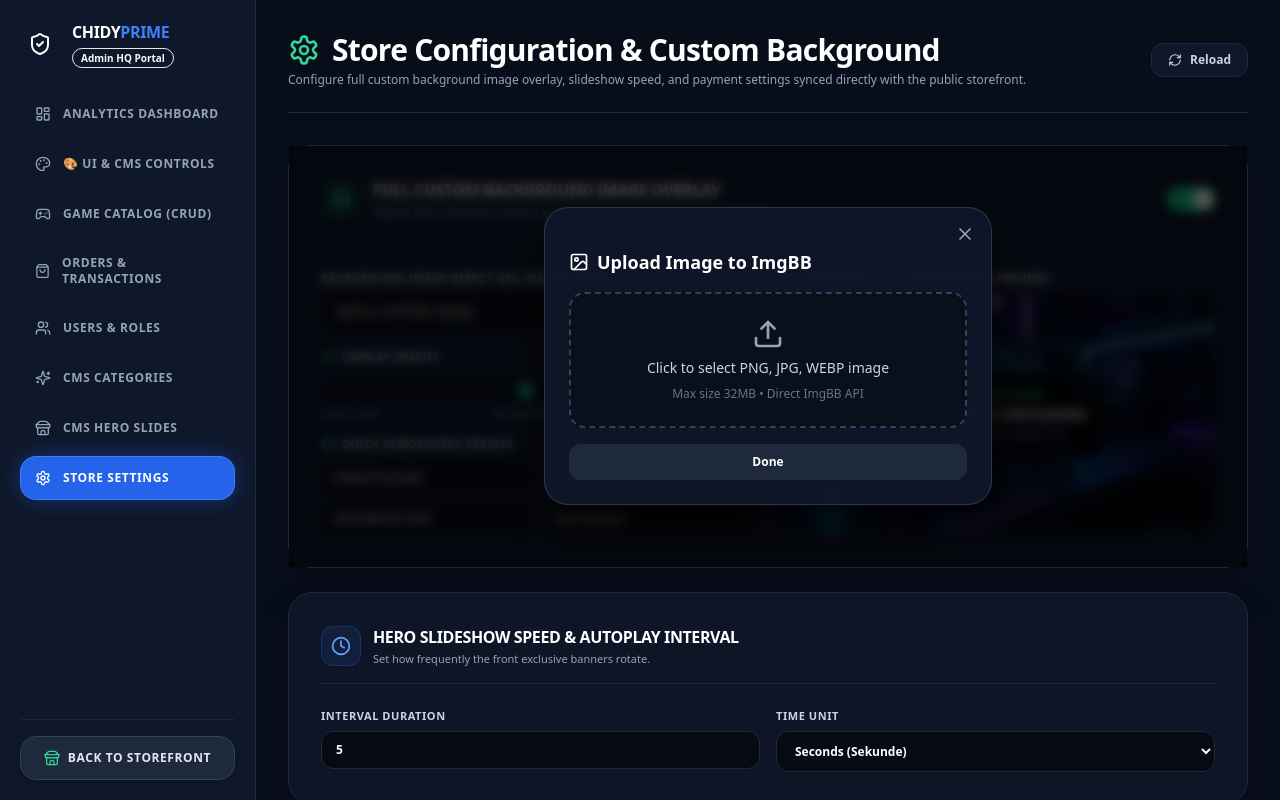
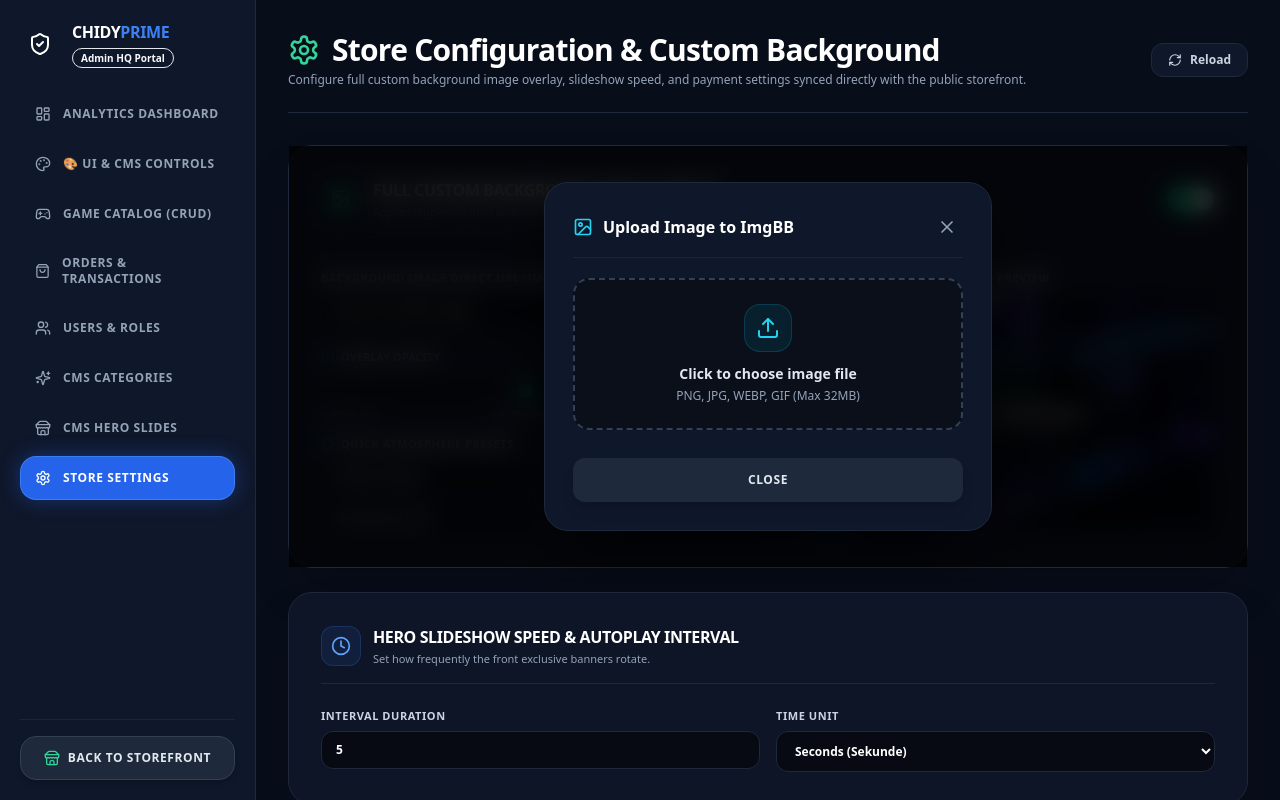
Before and after one commit to Rashidsite/CHIDY-PRIME, a Next.js app: page /admin/settings in a window 1280 px wide. Both pictures are taken after a click on the button "Upload ImgBB". Shown: the top 800 px of the page. Built offline with nearby package versions, Linux system fonts and the light colour scheme; no server answers; the database is empty.

Commit message:
fix(modal): isolate file input to dropzone, stop event bubbling, fix copy and done handlers

```diff
--- a/components/ImgBBUploadModal.tsx
+++ b/components/ImgBBUploadModal.tsx
@@ -1,7 +1,7 @@
 'use client';
 
-import React, { useState } from 'react';
-import { Upload, CheckCircle2, Image as ImageIcon, Loader2, Copy, X } from 'lucide-react';
+import React, { useState, useRef } from 'react';
+import { Upload, CheckCircle2, Image as ImageIcon, Loader2, Copy, Check, X, RefreshCw } from 'lucide-react';
 
 interface ImgBBUploadModalProps {
   onUploadSuccess?: (url: string) => void;
@@ -20,6 +20,24 @@ export default function ImgBBUploadModal({
   const [uploadedUrl, setUploadedUrl] = useState<string | null>(null);
   const [error, setError] = useState<string | null>(null);
   const [copied, setCopied] = useState(false);
+
+  const fileInputRef = useRef<HTMLInputElement>(null);
+
+  const handleOpen = (e: React.MouseEvent) => {
+    e.preventDefault();
+    e.stopPropagation();
+    setError(null);
+    setCopied(false);
+    setIsOpen(true);
+  };
+
+  const handleClose = (e?: React.MouseEvent) => {
+    if (e) {
+      e.preventDefault();
+      e.stopPropagation();
+    }
+    setIsOpen(false);
+  };
 
   const handleFileChange = async (e: React.ChangeEvent<HTMLInputElement>) => {
     const file = e.target.files?.[0];
@@ -43,16 +61,59 @@ export default function ImgBBUploadModal({
       });
 
       const data = await res.json();
-      if (!res.ok || !data.success) {
-        throw new Error(data.error || 'Failed to upload image');
+      if (!res.ok || !data.success || !data.url) {
+        throw new Error(data.error || 'Failed to upload image to ImgBB');
       }
 
       setUploadedUrl(data.url);
-      if (onUploadSuccess) onUploadSuccess(data.url);
+      if (onUploadSuccess) {
+        onUploadSuccess(data.url);
+      }
     } catch (err: any) {
       setError(err.message || 'Image upload failed');
     } finally {
       setUploading(false);
+      // Reset input value so same file can be selected again if needed
+      if (fileInputRef.current) {
+        fileInputRef.current.value = '';
+      }
+    }
+  };
+
+  const handleCopy = (e: React.MouseEvent) => {
+    e.preventDefault();
+    e.stopPropagation();
+    if (!uploadedUrl) return;
+
+    if (navigator?.clipboard?.writeText) {
+      navigator.clipboard.writeText(uploadedUrl);
+    } else {
+      const textArea = document.createElement('textarea');
+      textArea.value = uploadedUrl;
+      document.body.appendChild(textArea);
+      textArea.select();
+      document.execCommand('copy');
+      document.body.removeChild(textArea);
+    }
+
+    setCopied(true);
+    setTimeout(() => setCopied(false), 2500);
+  };
+
+  const handleDone = (e: React.MouseEvent) => {
+    e.preventDefault();
+    e.stopPropagation();
+    if (uploadedUrl && onUploadSuccess) {
+      onUploadSuccess(uploadedUrl);
+    }
+    setIsOpen(false);
+  };
+
+  const triggerFileSelect = (e: React.MouseEvent) => {
+    e.preventDefault();
+    e.stopPropagation();
+    if (!uploading) {
+      fileInputRef.current?.click();
     }
   };
 
@@ -66,115 +127,168 @@ export default function ImgBBUploadModal({
     }
   }, [isOpen]);
 
-  const handleCopy = () => {
-    if (!uploadedUrl) return;
-    navigator.clipboard.writeText(uploadedUrl);
-    setCopied(true);
-    setTimeout(() => setCopied(false), 2000);
-  };
-
   return (
     <>
       <button
         type="button"
-        onClick={() => setIsOpen(true)}
-        className={`flex items-center justify-center gap-2 px-4 py-2 rounded-xl bg-slate-800 border border-slate-700 text-slate-200 text-xs font-semibold hover:bg-slate-700 hover:text-white transition-all ${className}`}
+        onClick={handleOpen}
+        className={`flex items-center justify-center gap-2 px-4 py-2.5 rounded-xl bg-slate-800 border border-slate-700 text-slate-200 text-xs font-bold hover:bg-slate-700 hover:text-white hover:border-slate-600 transition-all cursor-pointer touch-manipulation shrink-0 ${className}`}
       >
-        <Upload className="w-4 h-4 text-accent-cyan" />
+        <Upload className="w-4 h-4 text-cyan-400" />
         <span>{buttonLabel}</span>
       </button>
 
       {isOpen && (
         <div
-          onClick={(e) => {
-            if (e.target === e.currentTarget) setIsOpen(false);
-          }}
-          className="fixed inset-0 z-50 bg-black/65 backdrop-blur-[6px] flex items-center justify-center p-4 animate-in fade-in duration-200"
+          onClick={handleClose}
+          className="fixed inset-0 z-50 bg-black/75 backdrop-blur-md flex items-center justify-center p-4 animate-in fade-in duration-200"
         >
-          <div className="bg-slate-900/95 border border-slate-700/80 rounded-3xl p-6 max-w-md w-full relative shadow-[0_25px_50px_-12px_rgba(0,0,0,0.8)] space-y-4 overscroll-contain">
+          {/* Modal Container: Stops event bubbling to backdrop */}
+          <div
+            onClick={(e) => e.stopPropagation()}
+            className="bg-slate-900 border border-slate-800 rounded-3xl p-6 sm:p-7 max-w-md w-full relative shadow-[0_25px_60px_-15px_rgba(0,0,0,0.9)] space-y-5"
+          >
 
+            {/* Top Header */}
+            <div className="flex items-center justify-between border-b border-slate-800/80 pb-3.5">
+              <h3 className="text-base font-extrabold text-white flex items-center gap-2.5">
+                <ImageIcon className="w-5 h-5 text-cyan-400" />
+                <span>Upload Image to ImgBB</span>
+              </h3>
               <button
-              onClick={() => setIsOpen(false)}
-              className="absolute top-4 right-4 text-slate-400 hover:text-white"
+                type="button"
+                onClick={handleClose}
+                className="p-1.5 rounded-xl text-slate-400 hover:text-white hover:bg-slate-800 transition-colors cursor-pointer"
+                title="Close"
               >
                 <X className="w-5 h-5" />
               </button>
+            </div>
 
-            <h3 className="text-lg font-bold text-white flex items-center gap-2">
-              <ImageIcon className="w-5 h-5 text-accent-cyan" />
-              <span>Upload Image to ImgBB</span>
-            </h3>
+            {/* Hidden native input, activated strictly via ref */}
+            <input
+              ref={fileInputRef}
+              type="file"
+              accept="image/png,image/jpeg,image/jpg,image/webp,image/gif"
+              onChange={handleFileChange}
+              disabled={uploading}
+              className="hidden"
+            />
 
-            <div className="border-2 border-dashed border-slate-700 rounded-2xl p-6 flex flex-col items-center justify-center text-center gap-2 hover:border-brand-500 transition-colors bg-slate-950/50">
+            {/* Isolated Dashed Upload Dropzone */}
+            <div
+              onClick={triggerFileSelect}
+              className="relative border-2 border-dashed border-slate-700 hover:border-cyan-500 rounded-2xl p-6 flex flex-col items-center justify-center text-center gap-3 cursor-pointer transition-all bg-slate-950/60 hover:bg-slate-950/90 group"
+            >
               {previewUrl ? (
-                <div className="relative w-full aspect-video rounded-xl overflow-hidden border border-slate-800">
+                <div className="relative w-full aspect-video rounded-xl overflow-hidden border border-slate-800 bg-slate-950">
                   <img src={previewUrl} alt="Preview" className="w-full h-full object-cover" />
+                  {!uploading && (
+                    <div className="absolute inset-0 bg-black/60 opacity-0 group-hover:opacity-100 transition-opacity flex items-center justify-center gap-2 text-xs font-extrabold text-white">
+                      <RefreshCw className="w-4 h-4 text-cyan-400" />
+                      <span>Click to Change Image</span>
+                    </div>
+                  )}
                 </div>
               ) : (
                 <>
-                  <Upload className="w-8 h-8 text-slate-400" />
-                  <p className="text-sm font-medium text-slate-300">
-                    Click to select PNG, JPG, WEBP image
+                  <div className="w-12 h-12 rounded-2xl bg-cyan-500/10 border border-cyan-500/20 flex items-center justify-center text-cyan-400 group-hover:scale-110 group-hover:bg-cyan-500/20 transition-all">
+                    <Upload className="w-6 h-6" />
+                  </div>
+                  <div>
+                    <p className="text-sm font-bold text-slate-200 group-hover:text-white transition-colors">
+                      Click to choose image file
                     </p>
-                  <p className="text-xs text-slate-500">Max size 32MB • Direct ImgBB API</p>
+                    <p className="text-xs text-slate-400 mt-1">PNG, JPG, WEBP, GIF (Max 32MB)</p>
+                  </div>
                 </>
               )}
-
-              <input
-                type="file"
-                accept="image/*"
-                onChange={handleFileChange}
-                disabled={uploading}
-                className="absolute inset-0 opacity-0 cursor-pointer"
-              />
             </div>
 
+            {/* Uploading Spinner */}
             {uploading && (
-              <div className="flex items-center justify-center gap-2 text-sm text-brand-glow">
-                <Loader2 className="w-4 h-4 animate-spin" />
+              <div className="flex items-center justify-center gap-2.5 py-2 text-xs font-bold text-cyan-400 bg-cyan-500/10 border border-cyan-500/20 rounded-xl">
+                <Loader2 className="w-4 h-4 animate-spin shrink-0" />
                 <span>Uploading high-resolution image to ImgBB...</span>
               </div>
             )}
 
+            {/* Error Message */}
             {error && (
-              <p className="text-xs text-red-400 font-medium text-center bg-red-500/10 p-2 rounded-lg border border-red-500/20">
+              <p className="text-xs text-red-400 font-semibold text-center bg-red-500/10 p-3 rounded-xl border border-red-500/20">
                 {error}
               </p>
             )}
 
+            {/* Upload Success & Copy URL Box */}
             {uploadedUrl && (
-              <div className="space-y-2 pt-2 border-t border-slate-800">
-                <div className="flex items-center justify-between text-xs text-emerald-400 font-semibold">
-                  <span className="flex items-center gap-1">
-                    <CheckCircle2 className="w-4 h-4" />
+              <div className="space-y-2 pt-2 border-t border-slate-800/80">
+                <div className="flex items-center justify-between text-xs text-emerald-400 font-extrabold">
+                  <span className="flex items-center gap-1.5">
+                    <CheckCircle2 className="w-4 h-4 text-emerald-400" />
                     Uploaded Successfully!
                   </span>
+                  {copied && (
+                    <span className="text-[11px] text-emerald-300 font-bold flex items-center gap-1 animate-in fade-in">
+                      <Check className="w-3.5 h-3.5" /> Copied to Clipboard!
+                    </span>
+                  )}
                 </div>
-                <div className="flex items-center gap-2 bg-slate-950 border border-slate-800 rounded-xl p-2">
+
+                <div className="flex items-center gap-2 bg-slate-950 border border-slate-800 rounded-xl p-2.5">
                   <input
                     type="text"
                     readOnly
                     value={uploadedUrl}
-                    className="bg-transparent text-xs text-slate-300 w-full focus:outline-none truncate"
+                    className="bg-transparent text-xs font-mono text-slate-300 w-full focus:outline-none truncate select-all"
                   />
                   <button
+                    type="button"
                     onClick={handleCopy}
-                    className="p-1.5 rounded-lg bg-slate-800 hover:bg-slate-700 text-white transition-colors shrink-0"
+                    className={`px-3 py-1.5 rounded-lg text-xs font-extrabold flex items-center gap-1.5 shrink-0 transition-all cursor-pointer ${
+                      copied
+                        ? 'bg-emerald-500 text-slate-950 shadow-md'
+                        : 'bg-slate-800 hover:bg-slate-700 text-white'
+                    }`}
                   >
-                    <Copy className="w-4 h-4" />
+                    {copied ? (
+                      <>
+                        <Check className="w-3.5 h-3.5" />
+                        <span>Copied</span>
+                      </>
+                    ) : (
+                      <>
+                        <Copy className="w-3.5 h-3.5" />
+                        <span>Copy</span>
+                      </>
+                    )}
                   </button>
                 </div>
-                {copied && <span className="text-[10px] text-accent-cyan block text-right">Copied!</span>}
               </div>
             )}
 
+            {/* Primary Done / Close Action Button */}
+            <div className="pt-2">
               <button
                 type="button"
-              onClick={() => setIsOpen(false)}
-              className="w-full py-2.5 rounded-xl bg-slate-800 text-white font-bold text-xs hover:bg-slate-700 transition-colors"
+                onClick={handleDone}
+                className={`w-full py-3.5 rounded-xl font-extrabold text-xs uppercase tracking-wider transition-all shadow-lg flex items-center justify-center gap-2 cursor-pointer touch-manipulation ${
+                  uploadedUrl
+                    ? 'bg-emerald-600 hover:bg-emerald-500 text-white shadow-emerald-900/30'
+                    : 'bg-slate-800 hover:bg-slate-700 text-slate-200'
+                }`}
               >
-              Done
+                {uploadedUrl ? (
+                  <>
+                    <Check className="w-4 h-4" />
+                    <span>Done & Apply Image</span>
+                  </>
+                ) : (
+                  <span>Close</span>
+                )}
               </button>
+            </div>
+
           </div>
         </div>
       )}
```
Lines whose indentation alone changed are shown as unchanged.
